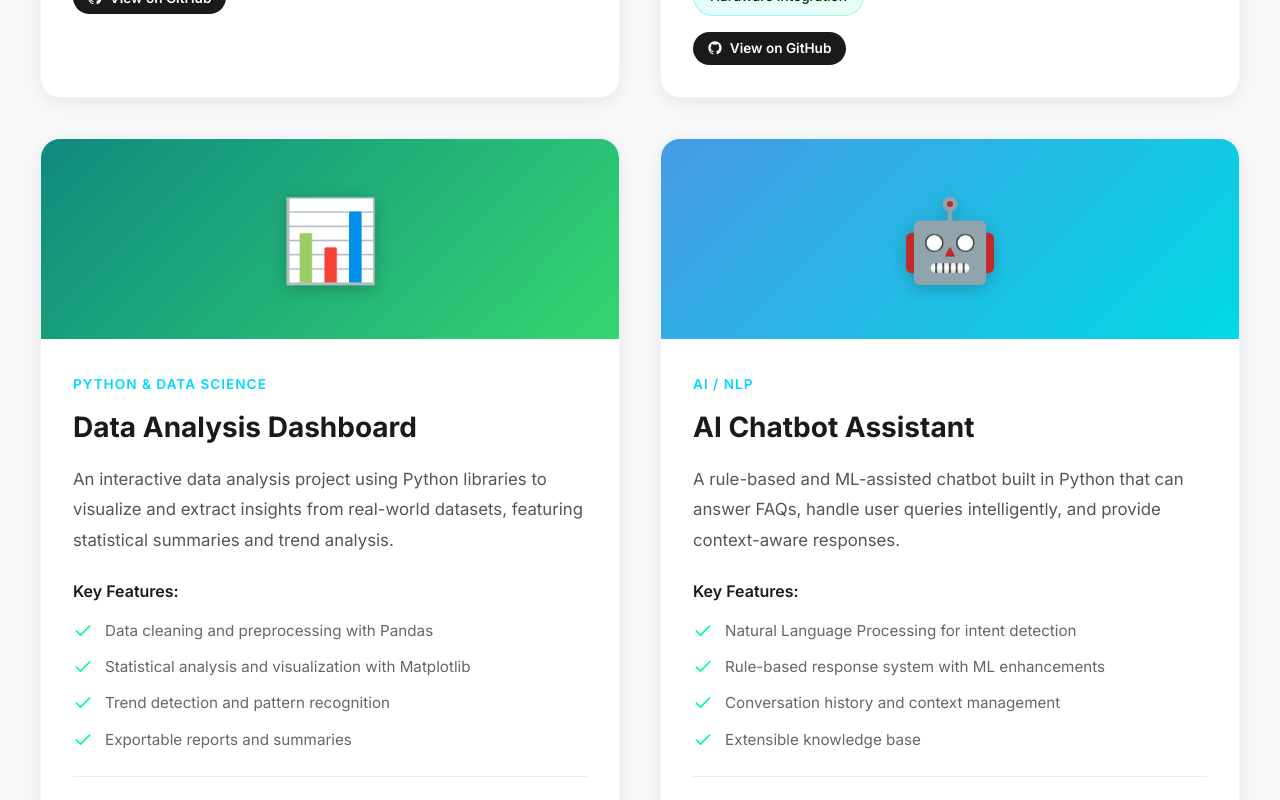
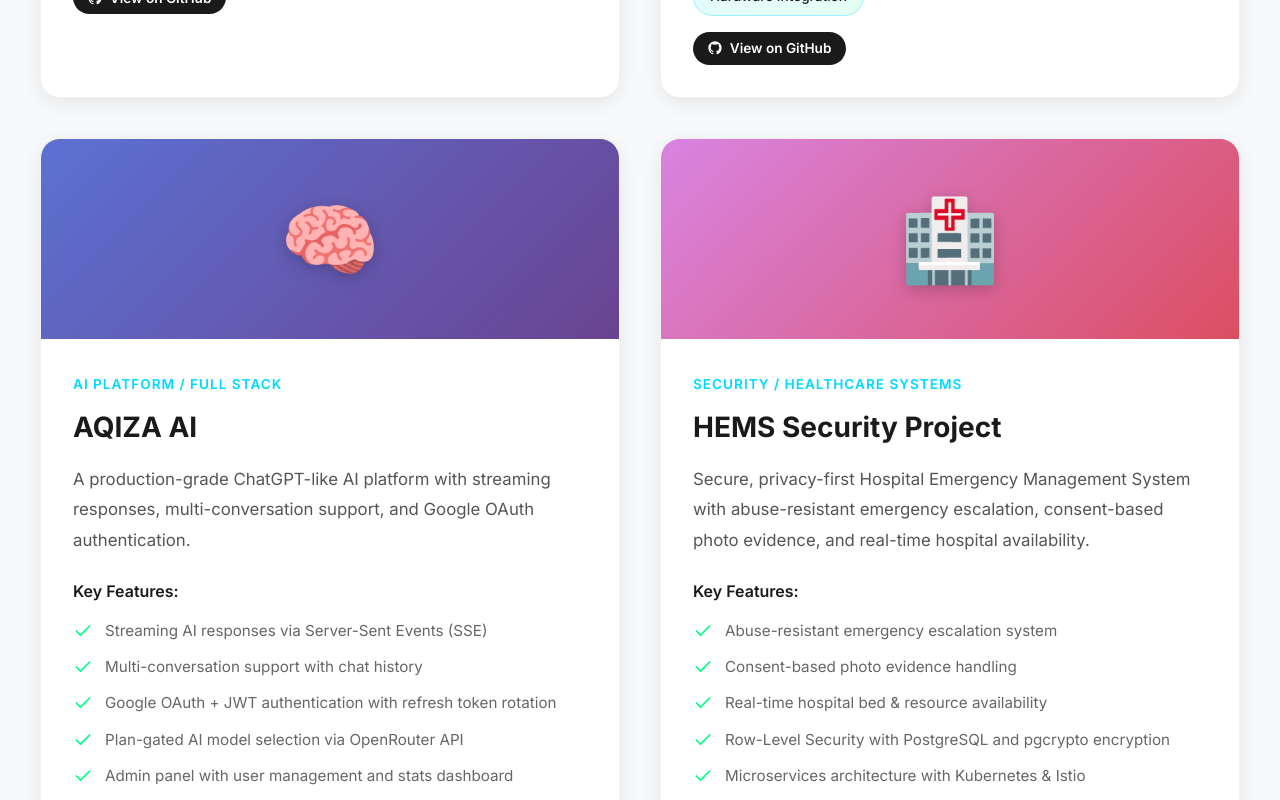
Before and after one commit to Mohdaqdas05/aqdas-portfolio-new, a React (Vite) app: page / in a window 1280 px wide. Shown: the part 4300-5100 px from the top of the page. Built offline with nearby package versions, Linux system fonts and the light colour scheme.

Commit message:
Replace placeholder projects with real GitHub repos (AQIZA AI and HEMS Security Project)
Co-authored-by: Mohdaqdas05 <160129223+Mohdaqdas05@users.noreply.github.com>

```diff
--- a/src/components/Projects.jsx
+++ b/src/components/Projects.jsx
@@ -33,34 +33,36 @@ const Projects = () => {
       githubLink: "https://github.com/Mohdaqdas05"
     },
     {
-      title: "Data Analysis Dashboard",
-      category: "Python & Data Science",
-      description: "An interactive data analysis project using Python libraries to visualize and extract insights from real-world datasets, featuring statistical summaries and trend analysis.",
+      title: "AQIZA AI",
+      category: "AI Platform / Full Stack",
+      description: "A production-grade ChatGPT-like AI platform with streaming responses, multi-conversation support, and Google OAuth authentication.",
       features: [
-        "Data cleaning and preprocessing with Pandas",
-        "Statistical analysis and visualization with Matplotlib",
-        "Trend detection and pattern recognition",
-        "Exportable reports and summaries"
+        "Streaming AI responses via Server-Sent Events (SSE)",
+        "Multi-conversation support with chat history",
+        "Google OAuth + JWT authentication with refresh token rotation",
+        "Plan-gated AI model selection via OpenRouter API",
+        "Admin panel with user management and stats dashboard"
       ],
-      techStack: ["Python", "Pandas", "Matplotlib", "NumPy"],
-      icon: "📊",
-      gradient: "linear-gradient(135deg, #11998e 0%, #38ef7d 100%)",
-      githubLink: "https://github.com/Mohdaqdas05"
+      techStack: ["React", "Node.js", "PostgreSQL", "OpenRouter API", "JWT", "Vite"],
+      icon: "🧠",
+      gradient: "linear-gradient(135deg, #667eea 0%, #764ba2 100%)",
+      githubLink: "https://github.com/Mohdaqdas05/aqizaai"
     },
     {
-      title: "AI Chatbot Assistant",
-      category: "AI / NLP",
-      description: "A rule-based and ML-assisted chatbot built in Python that can answer FAQs, handle user queries intelligently, and provide context-aware responses.",
+      title: "HEMS Security Project",
+      category: "Security / Healthcare Systems",
+      description: "Secure, privacy-first Hospital Emergency Management System with abuse-resistant emergency escalation, consent-based photo evidence, and real-time hospital availability.",
       features: [
-        "Natural Language Processing for intent detection",
-        "Rule-based response system with ML enhancements",
-        "Conversation history and context management",
-        "Extensible knowledge base"
+        "Abuse-resistant emergency escalation system",
+        "Consent-based photo evidence handling",
+        "Real-time hospital bed & resource availability",
+        "Row-Level Security with PostgreSQL and pgcrypto encryption",
+        "Microservices architecture with Kubernetes & Istio"
       ],
-      techStack: ["Python", "NLP", "Machine Learning", "JSON"],
-      icon: "🤖",
-      gradient: "linear-gradient(135deg, #4facfe 0%, #00f2fe 100%)",
-      githubLink: "https://github.com/Mohdaqdas05"
+      techStack: ["Next.js", "TypeScript", "PostgreSQL", "Kubernetes", "Tailwind CSS", "Docker"],
+      icon: "🏥",
+      gradient: "linear-gradient(135deg, #f093fb 0%, #f5576c 100%)",
+      githubLink: "https://github.com/Mohdaqdas05/HEMS-security-project"
     }
   ];
 
@@ -72,7 +74,7 @@ const Projects = () => {
           <h2 className="section-title">Featured Projects</h2>
           <div className="title-underline"></div>
           <p className="section-subtitle">
-            Academic and self-initiated projects showcasing practical application of technical concepts
+            Real-world and academic projects showcasing practical application of technical concepts
           </p>
         </div>
 
```
